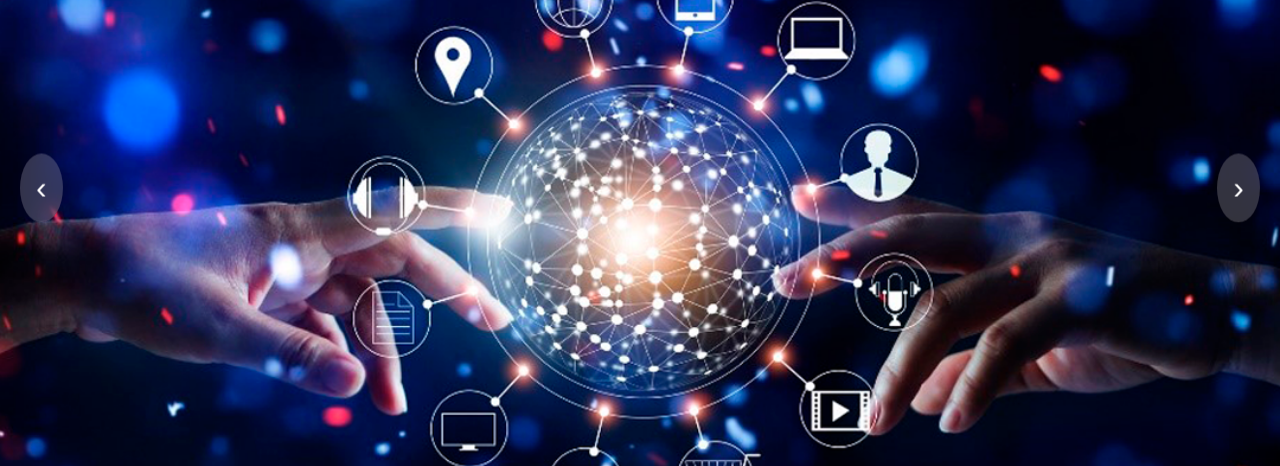
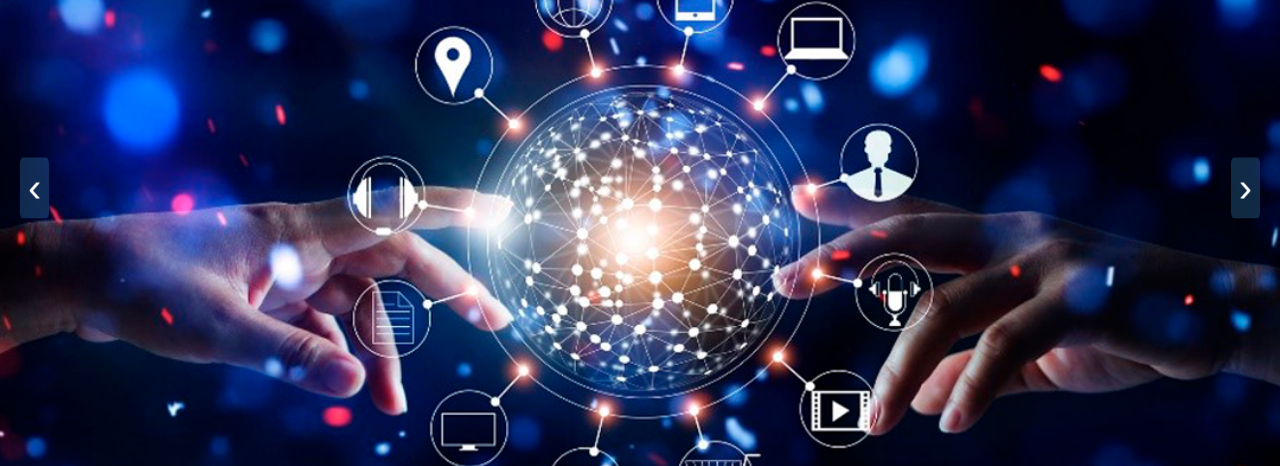
Before and after one commit to MaxSabino/site_wrj, a plain HTML site: page portweb.html in a window 1280 px wide. Shown: the part 212-678 px from the top of the page. Drawn offline with nearby package versions, Linux system fonts and the light colour scheme.

Commit message:
Insert Carousel and imagens

```diff
--- a/css/carousel.css
+++ b/css/carousel.css
@@ -101,13 +101,13 @@
   position: absolute;
   top: 50%;
   transform: translateY(-50%);
-  background: rgba(255, 255, 255, 0.2);
+  background: #51c6fc36;
   border: none;
   color: var(--cor-branco);
-  font-size: 2rem;
-  padding: 1rem;
+  font-size: 2.5rem;
+  padding: 0.5rem;
   cursor: pointer;
-  border-radius: 50%;
+  border-radius: 10%;
   transition: all 0.3s ease;
   z-index: 10;
   backdrop-filter: blur(10px);
```
